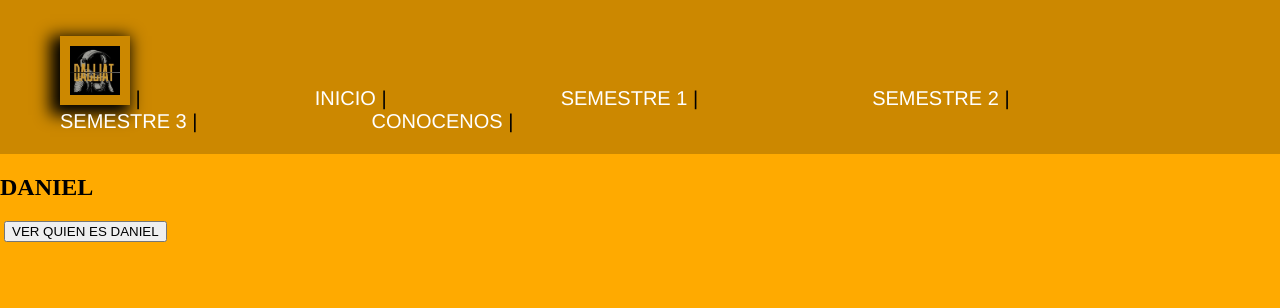
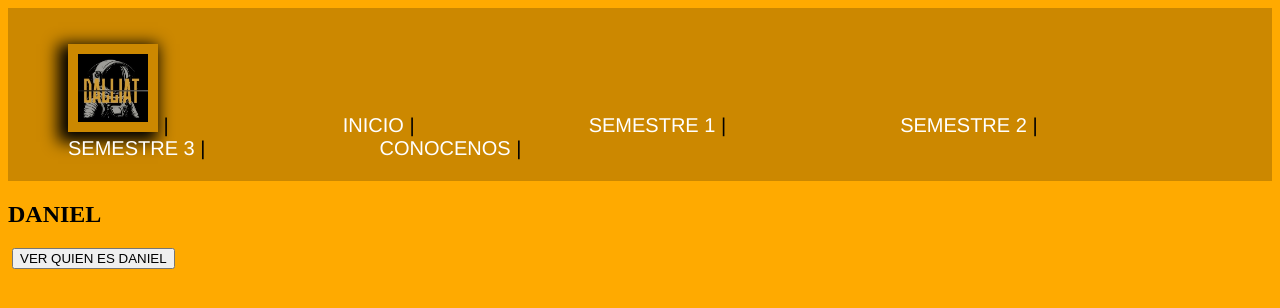
Before and after one commit to Danielpveran/Dalliat_Documents, a plain HTML site: page conocenos/conocenos.html in a window 1280 px wide. Drawn offline with Linux system fonts and the light colour scheme.

Commit message:
Arreglos

```diff
--- a/conocenos/conocenos.html
+++ b/conocenos/conocenos.html
@@ -4,18 +4,18 @@
     <meta charset="UTF-8">
     <meta name="viewport" content="width=device-width, initial-scale=1.0">
     <title>Dalliat</title>
-    <link rel="stylesheet" type="text/CSS" href="/style.css">
-    <link rel="stylesheet" type="text/CSS" href="/style2.css">
+    <link rel="stylesheet" type="text/CSS" href="../style.css">
+    <link rel="stylesheet" type="text/CSS" href="../style.css">
 </head>
 <body>
     <header>
         <ul class="ulHeader">
-          <li class="liHeader"><img src="/inicio/imagenes/LogoDalliat.png" alt="logo" class="headerLogo"></li>
-          <li class="liHeader"><a href="/index.html"> INICIO</a></li>
-          <li class="liHeader"><a href="/Semestre 1/sem1.html">SEMESTRE 1 </a></li>
-          <li class="liHeader"><a href="/Semestre 2/sem2.html">SEMESTRE 2</a></li>
-          <li class="liHeader"><a href="/Semestre 3/sem3.html">SEMESTRE 3</a></li>
-          <li class="liHeader"><a href="/conocenos/conocenos.html"> CONOCENOS</a></li>
+          <li class="liHeader"><img src="../inicio/imagenes/LogoDalliat.png" alt="logo" class="headerLogo"></li>
+          <li class="liHeader"><a href="../index.html"> INICIO</a></li>
+          <li class="liHeader"><a href="../Semestre 1/sem1.html">SEMESTRE 1 </a></li>
+          <li class="liHeader"><a href="../Semestre 2/sem2.html">SEMESTRE 2</a></li>
+          <li class="liHeader"><a href="../Semestre 3/sem3.html">SEMESTRE 3</a></li>
+          <li class="liHeader"><a href="conocenos.html"> CONOCENOS</a></li>
         </ul>
       </header>
       <main>
```
